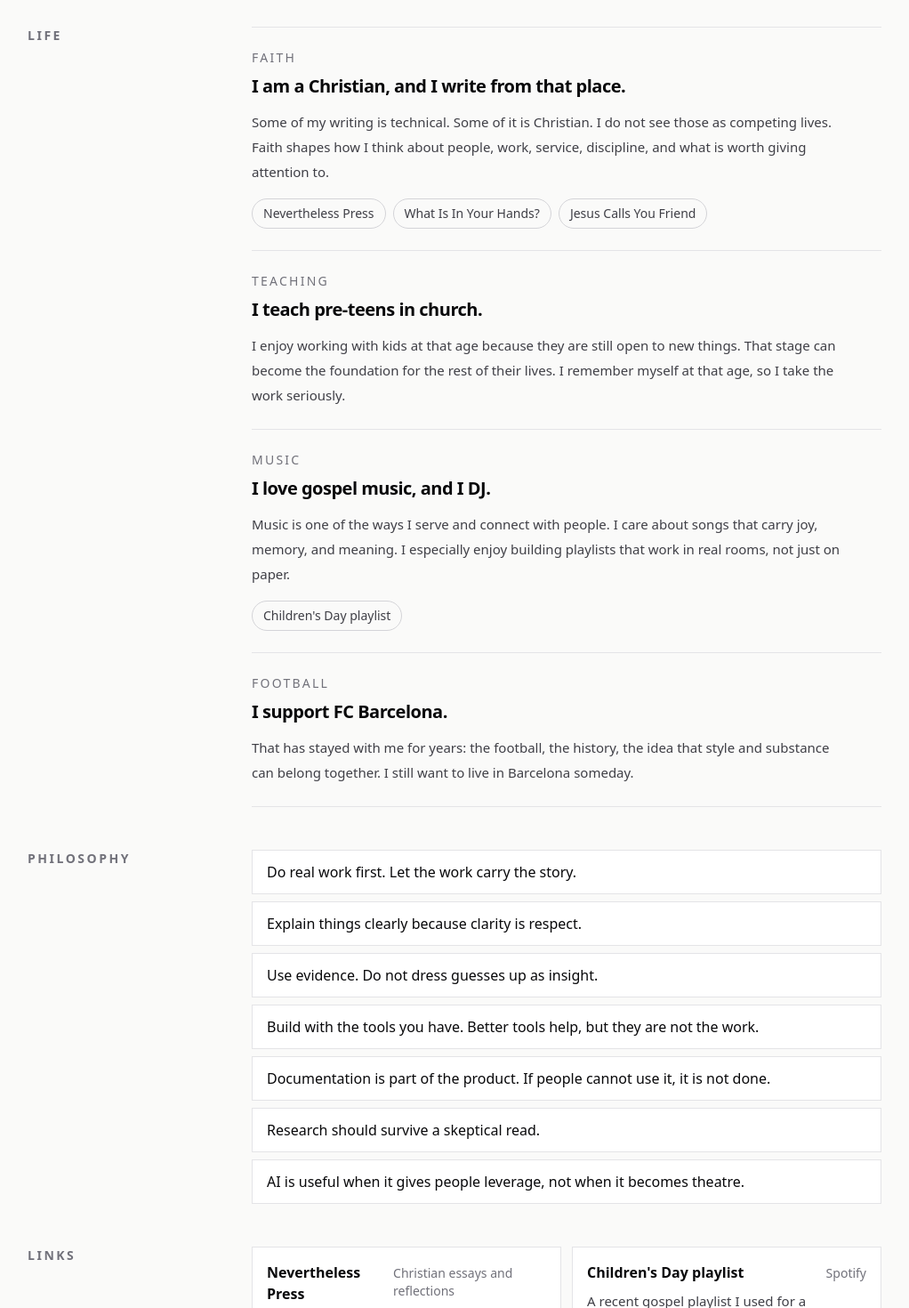
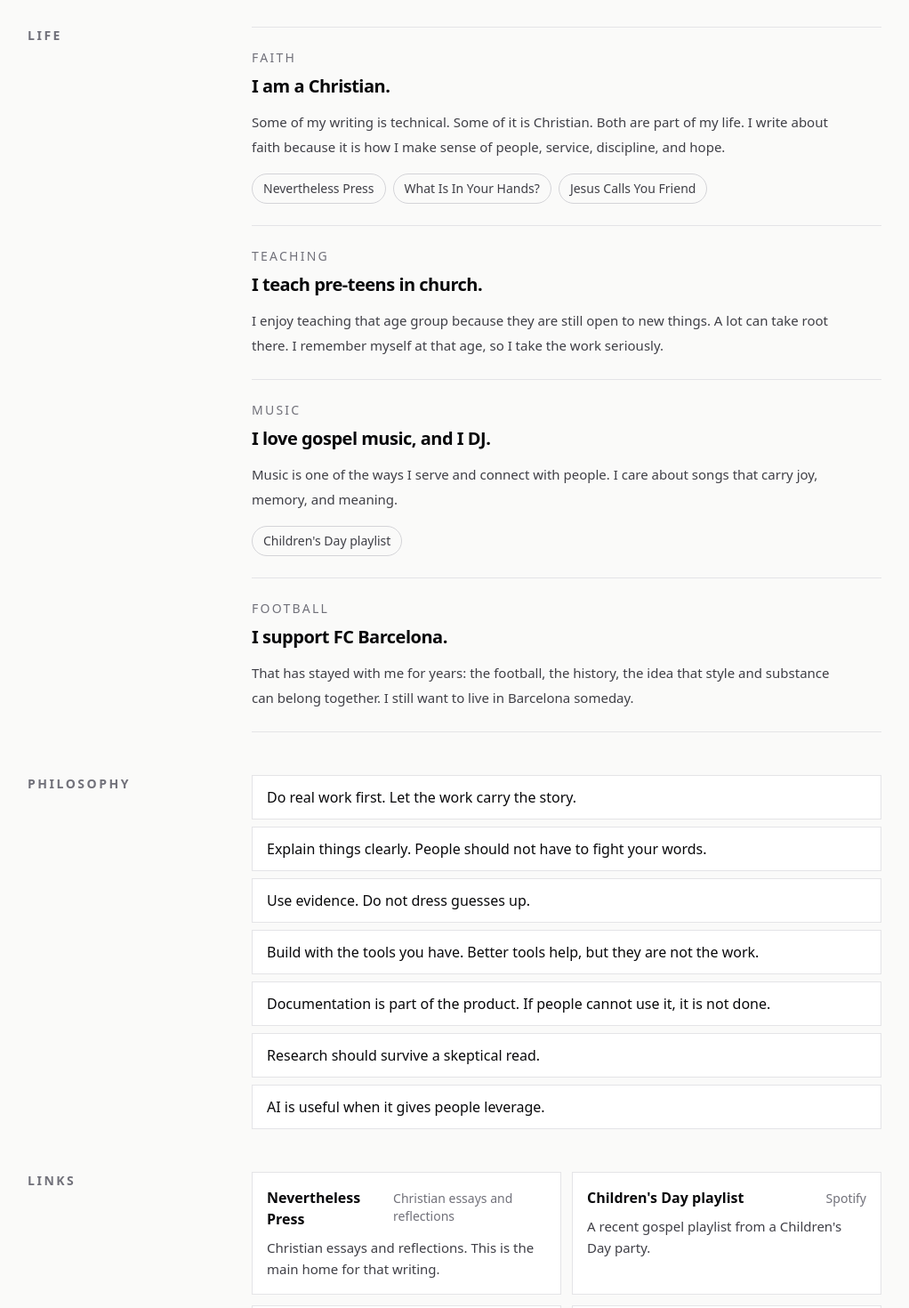
Before and after one commit to Umoren/samuel-umoren, a Next.js app: page /about in a window 1280 px wide. Shown: the part 440-1910 px from the top of the page at 89% size, without its empty margins (129-1151 px from the left). Built offline with nearby package versions, Linux system fonts and the light colour scheme.

Commit message:
tighten about page copy

```diff
--- a/data/site.js
+++ b/data/site.js
@@ -119,14 +119,14 @@ export const personalLinks = [
     meta: "Christian essays and reflections",
     href: "https://neverthelesspress.vercel.app/",
     description:
-      "Faith writing is part of my life, not a side personality. Nevertheless Press is the main home for that work.",
+      "Christian essays and reflections. This is the main home for that writing.",
   },
   {
     title: "Children's Day playlist",
     meta: "Spotify",
     href: "https://open.spotify.com/playlist/56uJqdKuWcBbx8P91nXYKj?si=0e435ca7c85547ca",
     description:
-      "A recent gospel playlist I used for a Children's Day party. It made the rounds, which made me very happy.",
+      "A recent gospel playlist from a Children's Day party.",
   },
   {
     title: "Medium essays",
@@ -147,9 +147,9 @@ export const personalLinks = [
 export const aboutSections = [
   {
     label: "Faith",
-    title: "I am a Christian, and I write from that place.",
+    title: "I am a Christian.",
     body:
-      "Some of my writing is technical. Some of it is Christian. I do not see those as competing lives. Faith shapes how I think about people, work, service, discipline, and what is worth giving attention to.",
+      "Some of my writing is technical. Some of it is Christian. Both are part of my life. I write about faith because it is how I make sense of people, service, discipline, and hope.",
     links: [
       {
         label: "Nevertheless Press",
@@ -169,13 +169,13 @@ export const aboutSections = [
     label: "Teaching",
     title: "I teach pre-teens in church.",
     body:
-      "I enjoy working with kids at that age because they are still open to new things. That stage can become the foundation for the rest of their lives. I remember myself at that age, so I take the work seriously.",
+      "I enjoy teaching that age group because they are still open to new things. A lot can take root there. I remember myself at that age, so I take the work seriously.",
   },
   {
     label: "Music",
     title: "I love gospel music, and I DJ.",
     body:
-      "Music is one of the ways I serve and connect with people. I care about songs that carry joy, memory, and meaning. I especially enjoy building playlists that work in real rooms, not just on paper.",
+      "Music is one of the ways I serve and connect with people. I care about songs that carry joy, memory, and meaning.",
     links: [
       {
         label: "Children's Day playlist",
@@ -193,12 +193,12 @@ export const aboutSections = [
 
 export const workPhilosophy = [
   "Do real work first. Let the work carry the story.",
-  "Explain things clearly because clarity is respect.",
-  "Use evidence. Do not dress guesses up as insight.",
+  "Explain things clearly. People should not have to fight your words.",
+  "Use evidence. Do not dress guesses up.",
   "Build with the tools you have. Better tools help, but they are not the work.",
   "Documentation is part of the product. If people cannot use it, it is not done.",
   "Research should survive a skeptical read.",
-  "AI is useful when it gives people leverage, not when it becomes theatre.",
+  "AI is useful when it gives people leverage.",
 ];
 
 export const writingGroups = [
```
